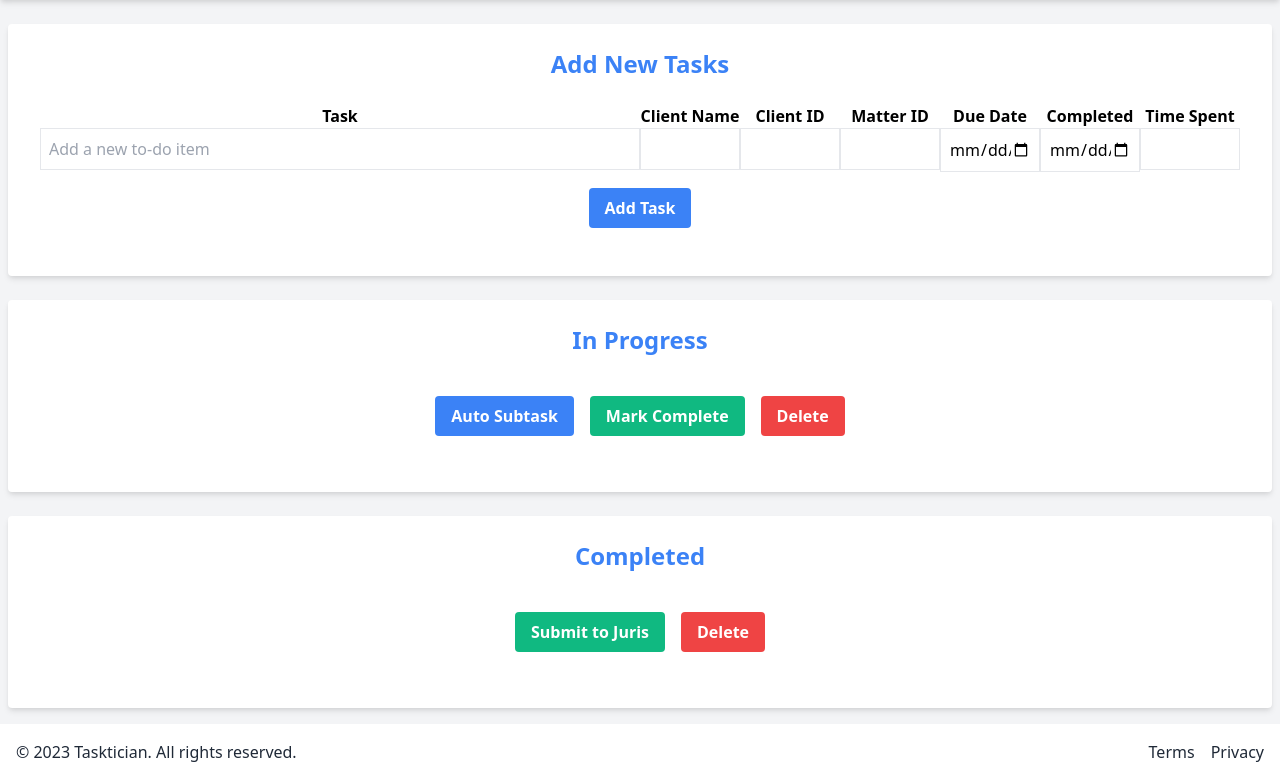
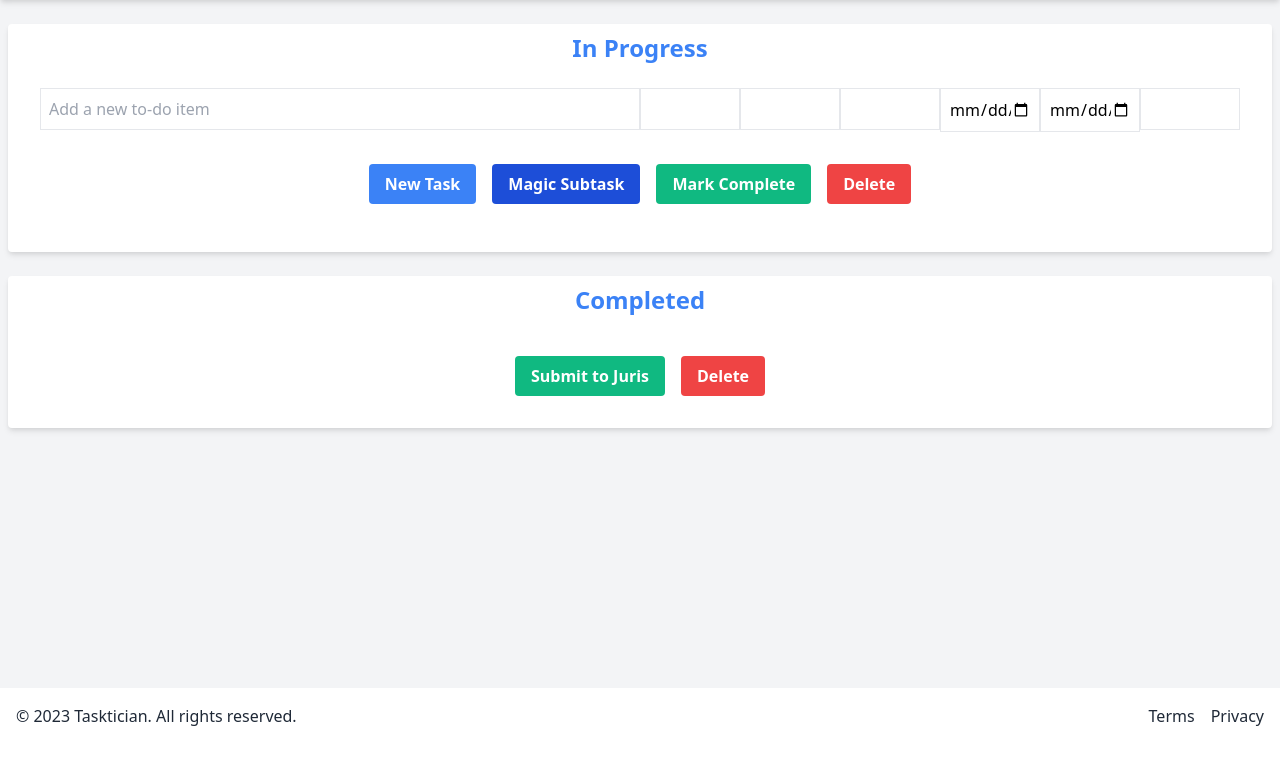
Before and after one commit to halfprice06/tasktician, a FastAPI app: template templates/home.html in a window 1280 px wide. Shown: the part 56-836 px from the top of the page. After the commit the page ends 782 px from the top, so only its background shows below. Run offline with FastAPI, Linux system fonts and the light colour scheme; the template is opened without the code that fills it: most values are stand-ins (such as "Sample title", 1, 10 or a date in 2020); some libraries are stand-ins or nearby versions.

Commit message:
bug fixes, ux update

```diff
--- a/main.py
+++ b/main.py
@@ -135,6 +135,7 @@ def add_todo(request: Request,
              db: Session = Depends(get_db),
              current_user: User = Depends(get_current_user)):
     client = client if client != "" else None  # If client is an empty string, put null into db
+    print("test" + tasks, client, client_id, matter_id, due_date, date_completed, time_spent, completed_bool, parent_id)
     create_todo(db, tasks=tasks, user_id=current_user.id, client=client, client_id=client_id, matter_id=matter_id, due_date=due_date, date_completed=date_completed, time_spent=time_spent, completed_bool=completed_bool, parent_id=parent_id)
     todos = models.get_todos(db, current_user.id)  # Get all todos
     context = {"request": request, "items": todos}  # Change "item" to "items"
@@ -175,7 +176,10 @@ def delete(request: Request, item_ids: List[int] = Body(...), db: Session = Depe
     return templates.TemplateResponse("in_progress.html", context)
 
 @app.post("/mark_complete", response_class=HTMLResponse)
-def mark_complete(request: Request, item_ids: List[int] = Body(...), time_spent: List[float] = Body(...), db: Session = Depends(get_db), current_user: User = Depends(get_current_user)):
+def mark_complete(request: Request, item_ids: List[int] = Body(...), time_spent: List[Optional[float]] = Body(default=None), db: Session = Depends(get_db), current_user: User = Depends(get_current_user)):
+    print(f"Item IDs: {item_ids}")  # Print the item IDs
+    print(f"Time spent: {time_spent}")  # Print the time spent
+
     for item_id, time in zip(item_ids, time_spent):
         todo = update_todo(db, item_id, time_spent=time, completed_bool=True)
     context = {"request": request, "item": todo}
--- a/models.py
+++ b/models.py
@@ -85,11 +85,11 @@ def create_todo(db: Session, tasks: str, user_id: int, client: str, client_id: i
 def get_todo(db: Session, item_id: int):
     return db.query(ToDo).filter(ToDo.id == item_id).first()
 
-def update_todo(db: Session, item_id: int, time_spent: float = 0.0, completed_bool: bool = False):
+def update_todo(db: Session, item_id: int, time_spent: float = None, completed_bool: bool = False):
     todo = get_todo(db, item_id)
     todo.completed_bool = completed_bool
     todo.date_completed = datetime.today()
-    todo.time_spent = time_spent
+    todo.time_spent = time_spent if time_spent is not None else 0.0
     db.commit()
     db.refresh(todo)
     return todo
--- a/templates/home.html
+++ b/templates/home.html
@@ -30,74 +30,74 @@
             </nav>
         </div>
     </header>
-    <div id="NewTasksContainer" class="container mx-auto p-2 max-w-8xl flex-grow overflow-x-auto">
-        <div class="bg-white shadow-md rounded px-8 pt-6 pb-8 mb-2" style="min-width: 1000px;">
-            <h1 class="text-2xl font-bold mb-6 text-center text-blue-500">Add New Tasks</h1>
-            <form hx-post="/add/" hx-target="#todo-list" hx-swap="innerHTML" class="mb-4">
+    <div id="InProgressTasks" class="container mx-auto p-2 max-w-8xl overflow-x-auto">
+        <div class="bg-white shadow-md rounded px-8 pt-2 pb-2 mb-2" style="min-width: 1000px;">
+            <h1 class="text-2xl font-bold mb-6 text-center text-blue-500">In Progress</h1>
+
+
+            <div id="todo-list" hx-get="/get_all_todos" hx-swap="innerHTML" hx-trigger="load">
+                <!-- Existing to-do items will be loaded here -->
+            </div>
+            <form hx-post="/add" hx-target="#todo-list" hx-swap="innerHTML" class="mt-4 mb-4">
+
                 <div class="flex mb-4">
+
                     <div class="w-6/12">
-                        <label for="tasks" class="block text-center font-bold">Task</label>
                         <input type="text" id="tasks" name="tasks" placeholder="Add a new to-do item" class="border p-2 mr-2 w-full">
                     </div>
                     <div class="w-1/12">
-                        <label for="client" class="block text-center font-bold">Client Name</label>
                         <input type="text" id="client" name="client" placeholder="" class="border p-2 mr-2 w-full">
                     </div>
                     <div class="w-1/12">
-                        <label for="client_id" class="block text-center font-bold">Client ID</label>
                         <input type="number" id="client_id" name="client_id" placeholder="" class="border p-2 mr-2 w-full">
                     </div>
                     <div class="w-1/12">
-                        <label for="matter_id" class="block text-center font-bold">Matter ID</label>
                         <input type="number" id="matter_id" name="matter_id" placeholder="" class="border p-2 mr-2 w-full">
                     </div>
                     <div class="w-1/12">
-                        <label for="due_date" class="block text-center font-bold">Due Date</label>
                         <input type="date" id="due_date" name="due_date" class="border p-2 mr-2 w-full">
                     </div>
                     <div class="w-1/12">
-                        <label for="date_completed" class="block text-center font-bold">Completed</label>
                         <input type="date" id="date_completed" name="date_completed" class="border p-2 mr-2 w-full">
                     </div>
                     <div class="w-1/12">
-                        <label for="time_spent" class="block text-center font-bold">Time Spent</label>
                         <input type="text" id="time_spent" name="time_spent" placeholder="" pattern="^\d*(\.\d{0,2})?$" class="border p-2 mr-2 w-full">
                     </div>
                 </div>
                 <div class="flex justify-center">
-                    <button type="submit" class="bg-blue-500 hover:bg-blue-700 text-white font-bold py-2 px-4 rounded">
-                        Add Task
+                    <button type="submit" class=" bg-blue-500 hover:bg-blue-700 text-white font-bold py-2 px-4 rounded mt-4 mb-6 mx-2">
+                        New Task
+                    </button>
+                    <style>
+                        #auto-subtask-btn {
+                            transition: transform 0.3s ease-in-out, background-color 0.3s ease-in-out, rotate 0.3s ease-in-out;
+                        }
+                        #auto-subtask-btn:hover {
+                            transform: scale(1.2) rotate(10deg);
+                            background-color: purple;
+                        }
+                    </style>
+
+                    <button type="button" id="auto-subtask-btn" class="bg-blue-700 hover:bg-blue-900 text-white font-bold py-2 px-4 rounded mt-4 mb-6 mx-2">
+                        Magic Subtask
+                    </button>
+
+                    <button type="button" id="mark-complete-btn" class="bg-green-500 hover:bg-green-700 text-white font-bold py-2 px-4 rounded mt-4 mb-6 mx-2">
+                        Mark Complete
+                    </button>
+
+                    <button type="button" id="delete-btn" class="bg-red-500 hover:bg-red-700 text-white font-bold py-2 px-4 rounded mt-4 mb-6 mx-2">
+                        Delete
                     </button>
                 </div>
             </form>
+
+            <div id="loadingMessage" style="display: none;"><br>Loading...<br></div>
+
         </div>
     </div>
-    <div id="InProgressTasks" class="container mx-auto p-2 max-w-8xl flex-grow overflow-x-auto">
-        <div class="bg-white shadow-md rounded px-8 pt-6 pb-8 mb-2" style="min-width: 1000px;">
-            <h1 class="text-2xl font-bold mb-6 text-center text-blue-500">In Progress</h1>
-
-            <div id="todo-list" hx-get="/get_all_todos" hx-swap="innerHTML" hx-trigger="load">
-                <!-- Existing to-do items will be loaded here -->
-            </div>
-            <div id="loadingMessage" style="display: none;"><br>Loading...<br></div>
-            <div class="flex justify-center">
-
-                <button id="auto-subtask-btn" class="bg-blue-500 hover:bg-blue-700 text-white font-bold py-2 px-4 rounded mt-4 mb-6 mx-2">
-                    Auto Subtask
-                </button>
-
-                <button id="mark-complete-btn" class="bg-green-500 hover:bg-green-700 text-white font-bold py-2 px-4 rounded mt-4 mb-6 mx-2">
-                    Mark Complete
-                </button>
-
-                <button id="delete-btn" class="bg-red-500 hover:bg-red-700 text-white font-bold py-2 px-4 rounded mt-4 mb-6 mx-2">
-                    Delete
-                </button>
-            </div>
-        </div>
-    </div>
-    <div id="CompletedTasks" class="container mx-auto p-2 max-w-8xl flex-grow overflow-x-auto">
-        <div class="bg-white shadow-md rounded px-8 pt-6 pb-8 mb-2" style="min-width: 1000px;">
+    <div id="CompletedTasks" class="container mx-auto p-2 max-w-8xl overflow-x-auto">
+        <div class="bg-white shadow-md rounded px-8 pt-2 pb-2 mb-2" style="min-width: 1000px;">
             <h1 class="text-2xl font-bold mb-6 text-center text-blue-500">Completed</h1>
             <div id="completed-list" hx-get="/get_all_complete_todos" hx-swap="innerHTML" hx-trigger="load">
                 <!-- Completed items will be loaded here -->
@@ -162,13 +162,21 @@
             // Map the selected checkboxes to their values
             let selectedValues = selectedCheckboxes.map(checkbox => checkbox.value);
 
+            // Get all time spent fields
+            let timeSpentFields = document.querySelectorAll('.time-spent-field');
+            // Map the time spent fields to their values
+            let changedValues = Array.from(timeSpentFields).map(field => parseFloat(field.textContent));
+
             // Send the selected values to the /mark_complete endpoint
             fetch('/mark_complete', {
                 method: 'POST',
                 headers: {
                     'Content-Type': 'application/json',
                 },
-                body: JSON.stringify(selectedValues),
+                body: JSON.stringify({
+                    item_ids: selectedValues,
+                    time_spent: changedValues
+                }),
             })
             .then(() => {
                 // Fetch the updated list of todos
@@ -231,6 +239,14 @@
             });
         });
     </script>
+    <!-- <script>
+        document.querySelector('form').addEventListener('submit', function(e) {
+            e.preventDefault();
+            // your form submission logic here
+            // after form submission logic, clear the form
+            e.target.reset();
+        });
+    </script> -->
 
     <script>
         // Modularize your code
```
Also changed, not shown: templates/in_progress.html (+6 -23 lines).
